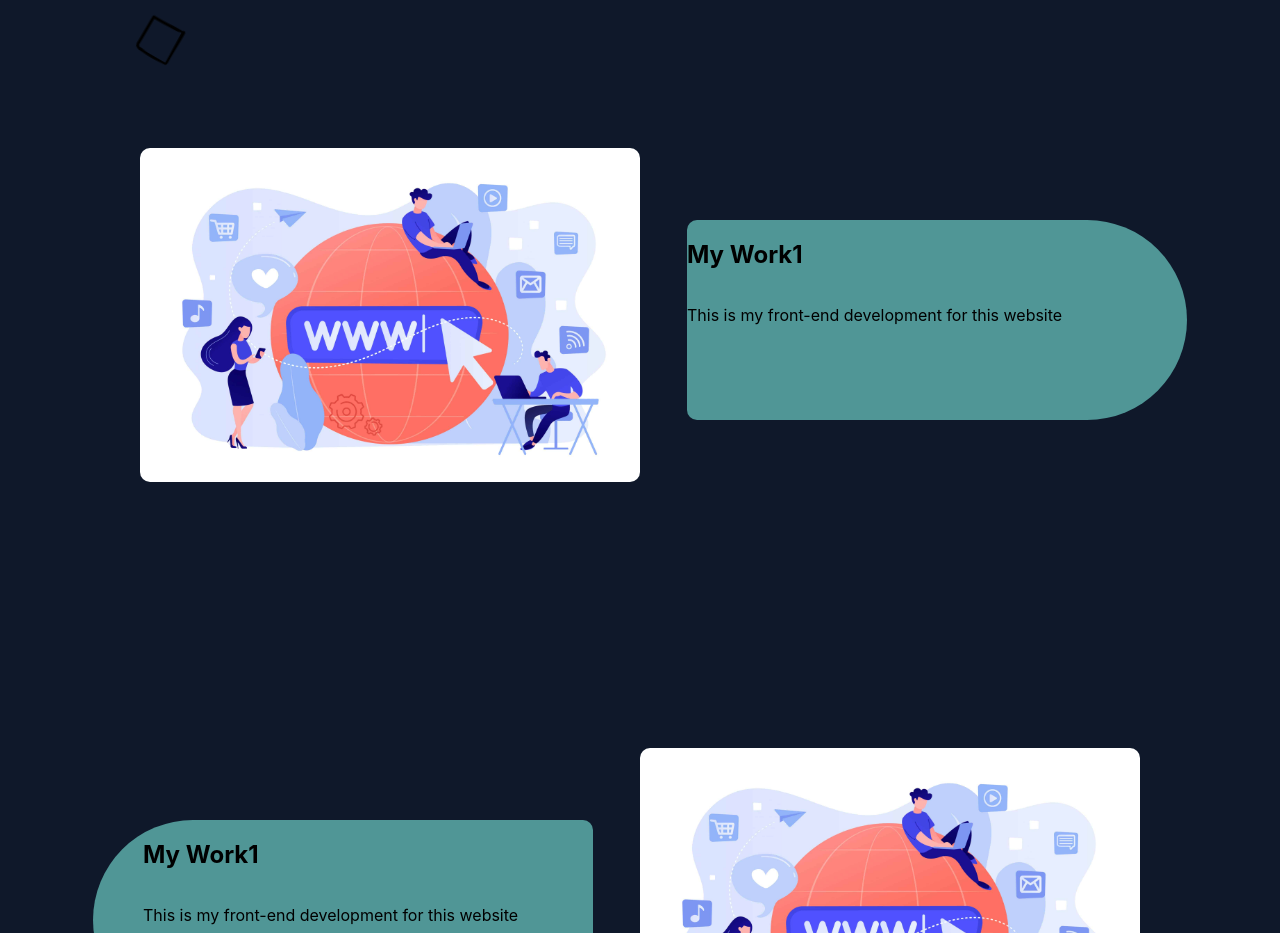
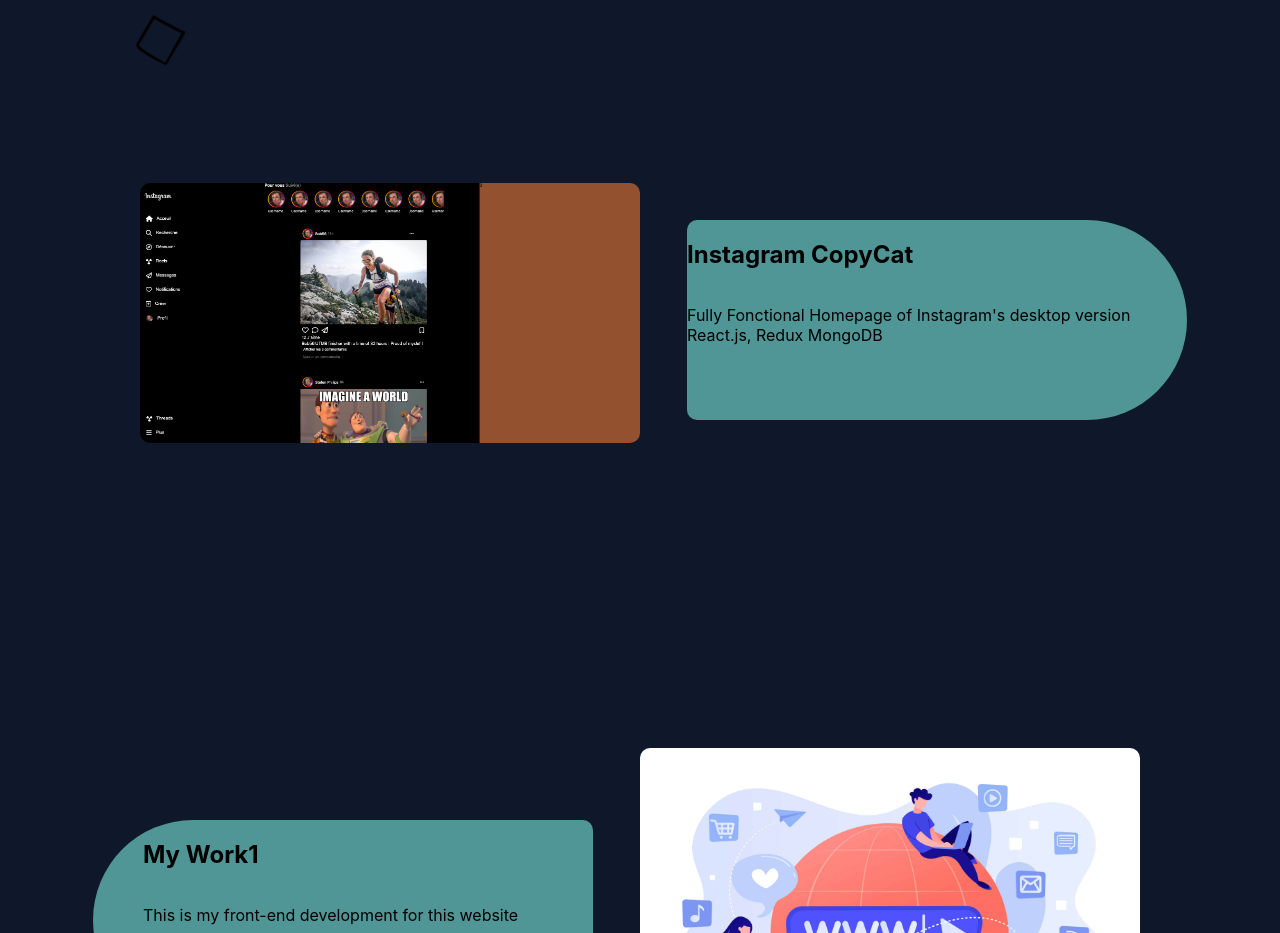
Before and after one commit to blenkcode/Portfolio, a Next.js app: page / in a window 1280 px wide. Shown: the part 1000-1933 px from the top of the page. Built offline with nearby package versions, Linux system fonts and the light colour scheme.

Commit message:
addinginsta

```diff
--- a/components/footer.js
+++ b/components/footer.js
@@ -15,12 +15,19 @@
           <div className={styles.mywork}>
             <div className={styles.cardcontainer}>
               <div className={styles.card1}>
-                <img className={styles.site} src="site.jpeg"></img>
+                <a href="https://instagram-clone-five-theta.vercel.app/">
+                  {" "}
+                  <img className={styles.site} src="instacopy.png"></img>
+                </a>
               </div>
               <div className={styles.card2}>
                 <div className={styles.content}>
-                  <h2>My Work1</h2>
-                  <p> This is my front-end development for this website</p>
+                  <h2>Instagram CopyCat</h2>
+                  <p>
+                    {" "}
+                    Fully Fonctional Homepage of Instagram's desktop version
+                    React.js, Redux MongoDB
+                  </p>
                 </div>
               </div>
               <div className={styles.card3}>
```
Also changed, not shown: public/instacopy.png (added).
